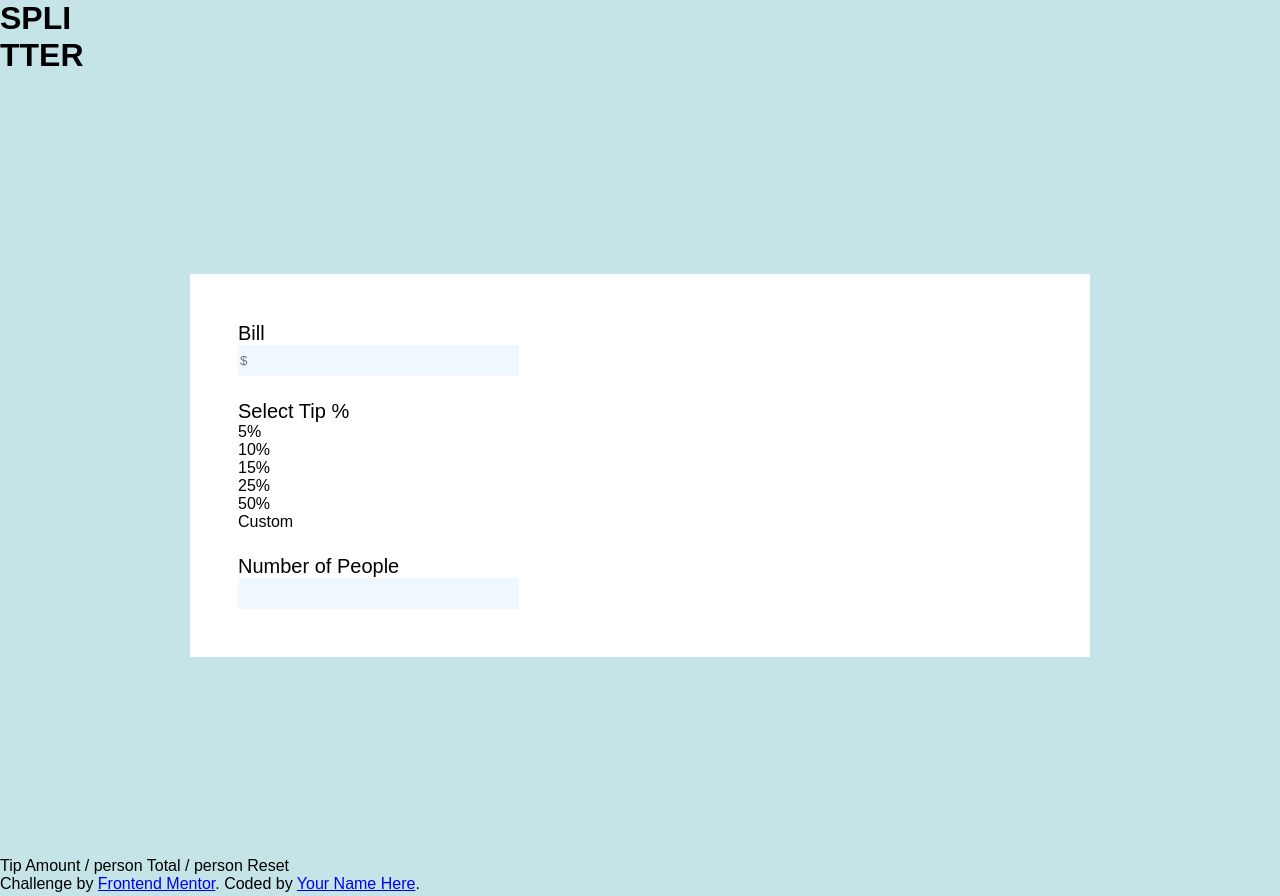
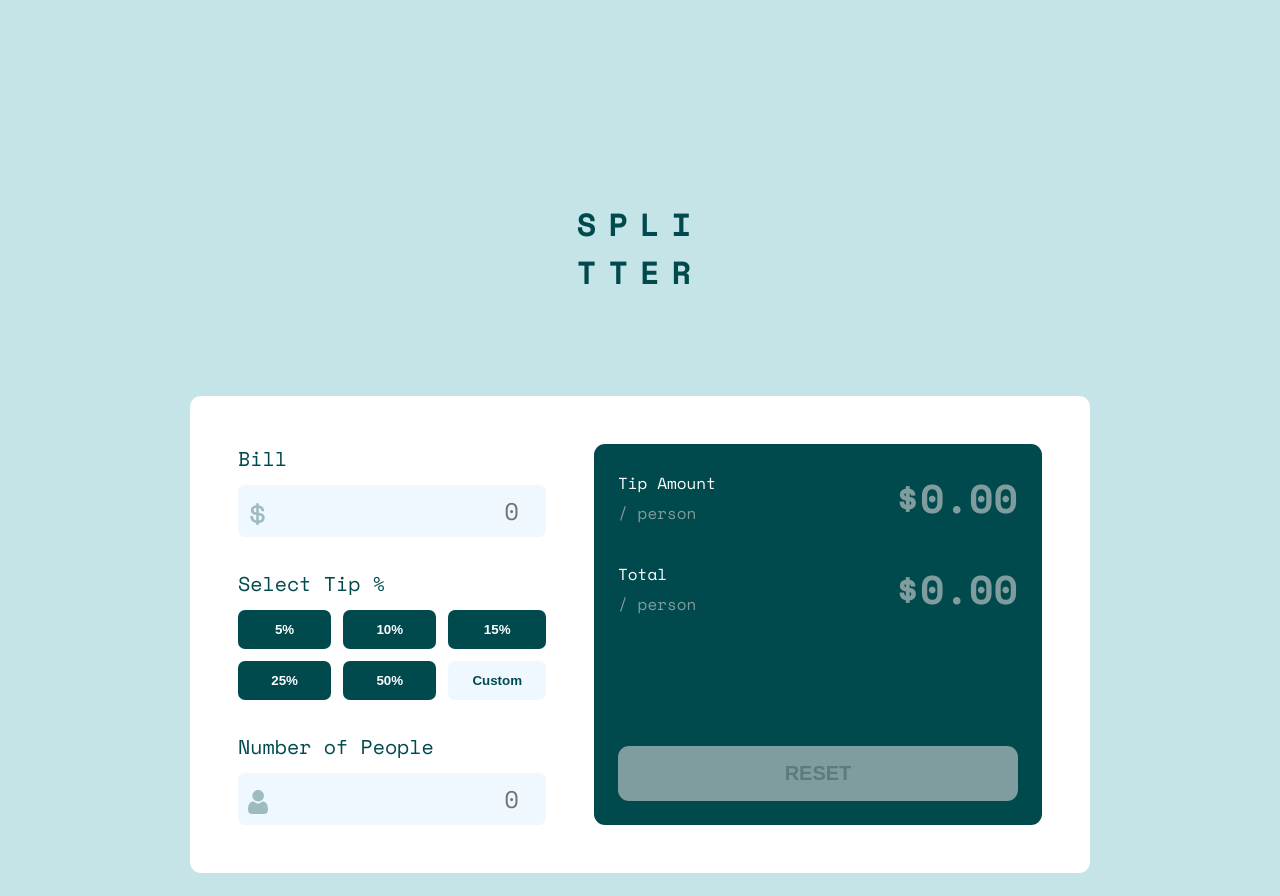
Before and after one commit to kennyoungC/tip-calculator-app-main, a plain HTML site: page index.html in a window 1280 px wide. Shown: the top 896 px of the page. Drawn offline with nearby package versions, Linux system fonts and the light colour scheme.

Commit message:
tip calculator solved

```diff
--- a/index.html
+++ b/index.html
@@ -17,8 +17,10 @@
     <!-- Feel free to remove these styles or customise in your own stylesheet 👍 -->
     <link rel="preconnect" href="https://fonts.googleapis.com" />
     <link rel="preconnect" href="https://fonts.gstatic.com" crossorigin />
+    <link rel="preconnect" href="https://fonts.googleapis.com" />
+    <link rel="preconnect" href="https://fonts.gstatic.com" crossorigin />
     <link
-      href="https://fonts.googleapis.com/css2?family=EB+Garamond:ital,wght@0,700;1,400;1,500;1,600;1,700&family=Inter:wght@400;500;700&family=Rubik:wght@400;500;600;700&display=swap"
+      href="https://fonts.googleapis.com/css2?family=EB+Garamond:ital,wght@0,700;1,400;1,500;1,600;1,700&family=Inter:wght@400;500;700&family=Rubik:wght@400;500;600;700&family=Space+Mono:ital,wght@0,400;0,700;1,400;1,700&display=swap"
       rel="stylesheet"
     />
     <link rel="stylesheet" href="./style.css" />
@@ -38,28 +40,50 @@
       <div class="col-1">
         <div class="bill-container">
           <p class="bill sub-heading">Bill</p>
-          <input type="number" placeholder="$" />
+          <label class="bill-label">
+            <input class="bill-input" type="number" placeholder="0"
+          /></label>
         </div>
         <div class="tip-container">
           <p class="select sub-heading">Select Tip %</p>
           <div class="grid-box">
-            <div class="grid-number">5%</div>
-            <div class="grid-number">10%</div>
-            <div class="grid-number">15%</div>
-            <div class="grid-number">25%</div>
-            <div class="grid-number">50%</div>
-            <div class="grid-custom">Custom</div>
+            <button class="grid-number">5%</button>
+            <button class="grid-number">10%</button>
+            <button class="grid-number">15%</button>
+            <button class="grid-number">25%</button>
+            <button class="grid-number">50%</button>
+            <button class="grid-custom">Custom</button>
           </div>
         </div>
         <div class="num-pple--container">
           <p class="num-pple sub-heading">Number of People</p>
-          <input type="number" />
+          <label class="people-label">
+            <input class="num-of-pple" type="number" placeholder="0"
+          /></label>
         </div>
       </div>
-      <div class="col-1"></div>
+      <div class="col-2">
+        <div class="tip-total-cont">
+          <div class="tip-amt">
+            <p class="tip-text">
+              Tip Amount <br />
+              <span class="person"> / person</span>
+            </p>
+            <p class="amt tip-amount">$0.00</p>
+          </div>
+          <div class="tot-amt">
+            <p class="tip-text">
+              Total <br />
+              <span class="person"> / person</span>
+            </p>
+            <p class="amt total-amount">$0.00</p>
+          </div>
+        </div>
+        <div class="reset-box">
+          <button class="reset">Reset</button>
+        </div>
+      </div>
     </div>
-
-    Tip Amount / person Total / person Reset
 
     <div class="attribution">
       Challenge by
@@ -67,5 +91,6 @@
         >Frontend Mentor</a
       >. Coded by <a href="#">Your Name Here</a>.
     </div>
+    <script src="./script.js"></script>
   </body>
 </html>
--- /dev/null
+++ b/script.js
@@ -0,0 +1,44 @@
+`use strict`;
+
+const billInput = document.querySelector(`.bill-input`);
+const gridNumber = document.querySelectorAll(`.grid-number`);
+const numOfPple = document.querySelector(`.num-of-pple`);
+const tipAmount = document.querySelector(`.tip-amount`);
+const totalAmount = document.querySelector(`.total-amount`);
+const reset = document.querySelector(`.reset`);
+
+const gridBox = document.querySelector(`.grid-box`);
+const calcTip = function (e) {
+  if (e.target.classList.contains(`grid-number`)) {
+    const num = parseInt(e.target.textContent);
+    const bill = +billInput.value;
+    let people = +numOfPple.value;
+    if (bill === 0 || bill === "") {
+      people = 1;
+      alert("Please enter values");
+      return;
+    }
+    if (people <= 1 || people === "") {
+      people = 1;
+      const tip = (bill / people) * (num / 100);
+      const total = bill / people + tip;
+
+      totalAmount.textContent = `$${total.toFixed(2)}`;
+      tipAmount.textContent = `$${tip.toFixed(2)}`;
+    } else {
+      const tip = (bill / people) * (num / 100);
+      const total = bill / people + tip;
+
+      totalAmount.textContent = `$${total.toFixed(2)}`;
+      tipAmount.textContent = `$${tip.toFixed(2)}`;
+    }
+  }
+};
+const resetAll = function () {
+  totalAmount.textContent = `$0.00`;
+  tipAmount.textContent = `$0.00`;
+  billInput.value = "";
+  numOfPple.value = "";
+};
+gridBox.addEventListener(`click`, calcTip);
+reset.addEventListener(`click`, resetAll);
--- a/style.css
+++ b/style.css
@@ -5,30 +5,140 @@
 }
 body {
   max-width: 1440px;
-  font-family: "space Mono", sans-serif;
+  font-family: "Space Mono", monospace;
   background-color: hsl(185, 41%, 84%);
+}
+h1 {
+  text-align: center;
+  margin-top: 200px;
+  color: hsl(183, 100%, 15%);
+  letter-spacing: 12px;
+  display: flex;
+  align-items: center;
+  justify-content: center;
 }
 .col-1 {
   display: flex;
   flex-direction: column;
-  gap: 24px;
+  gap: 32px;
 }
 .container {
   width: 900px;
-  margin: 200px auto;
+  margin: 100px auto;
   background-color: #fff;
+  border-radius: 11px;
   padding: 48px;
+  display: grid;
+  grid-template-columns: repeat(2, 1fr);
+  gap: 48px;
 }
 .sub-heading {
   font-size: 20px;
+  color: hsl(183, 100%, 15%);
+  font-style: unset;
+  margin-bottom: 12px;
 }
 input {
-  width: 35%;
+  font-family: inherit;
+  width: 100%;
   border: none;
-  padding: 8px 2px;
+  padding: 8px 12px;
   background-color: aliceblue;
+  font-size: 24px;
+  text-align: right;
+  border-radius: 7px;
+}
+.bill-label {
+  position: relative;
+}
+.bill-label:before {
+  content: "";
+  position: absolute;
+  left: 10px;
+  top: 0;
+  bottom: 0;
+  width: 20px;
+  background: url(./images/icon-dollar.svg) center / contain no-repeat;
+}
+.people-label {
+  position: relative;
+}
+.people-label::before {
+  content: "";
+  position: absolute;
+  left: 10px;
+  top: 0;
+  bottom: 0;
+  width: 20px;
+  background: url(./images/icon-person.svg) center / contain no-repeat;
 }
 .grid-box {
   display: grid;
-  grid-template-columns: repeat(3fr);
+  grid-template-columns: repeat(3, 1fr);
+  row-gap: 12px;
+  column-gap: 12px;
+  text-align: center;
+  width: fit-content;
 }
+.grid-number,
+.grid-custom {
+  font-weight: 700;
+  cursor: pointer;
+  border: none;
+  color: #fff;
+  padding: 12px 24px;
+  background-color: hsl(183, 100%, 15%);
+  border-radius: 7px;
+}
+
+.grid-custom {
+  color: hsl(183, 100%, 15%);
+  background-color: aliceblue;
+}
+.col-2 {
+  display: flex;
+  flex-direction: column;
+  padding: 24px;
+  background-color: hsl(183, 100%, 15%);
+  border-radius: 11px;
+}
+.tip-total-cont {
+  display: flex;
+  flex-direction: column;
+  gap: 32px;
+}
+.tot-amt,
+.tip-amt {
+  display: flex;
+  align-items: center;
+  justify-content: space-between;
+}
+.reset-box {
+  align-self: center;
+  margin-top: auto;
+}
+.tip-text {
+  color: #fff;
+}
+.person {
+  display: block;
+  margin-top: 6px;
+  color: hsl(184, 14%, 56%);
+}
+.amt {
+  font-size: 40px;
+  color: hsl(184, 14%, 56%);
+  font-weight: 700;
+}
+.reset {
+  font-size: 20px;
+  font-weight: 600;
+  color: hsl(186, 14%, 43%);
+  border: none;
+  text-transform: uppercase;
+  background-color: hsl(184, 14%, 56%);
+  width: 400px;
+  padding: 16px 0;
+  border-radius: 11px;
+  cursor: pointer;
+}
```
